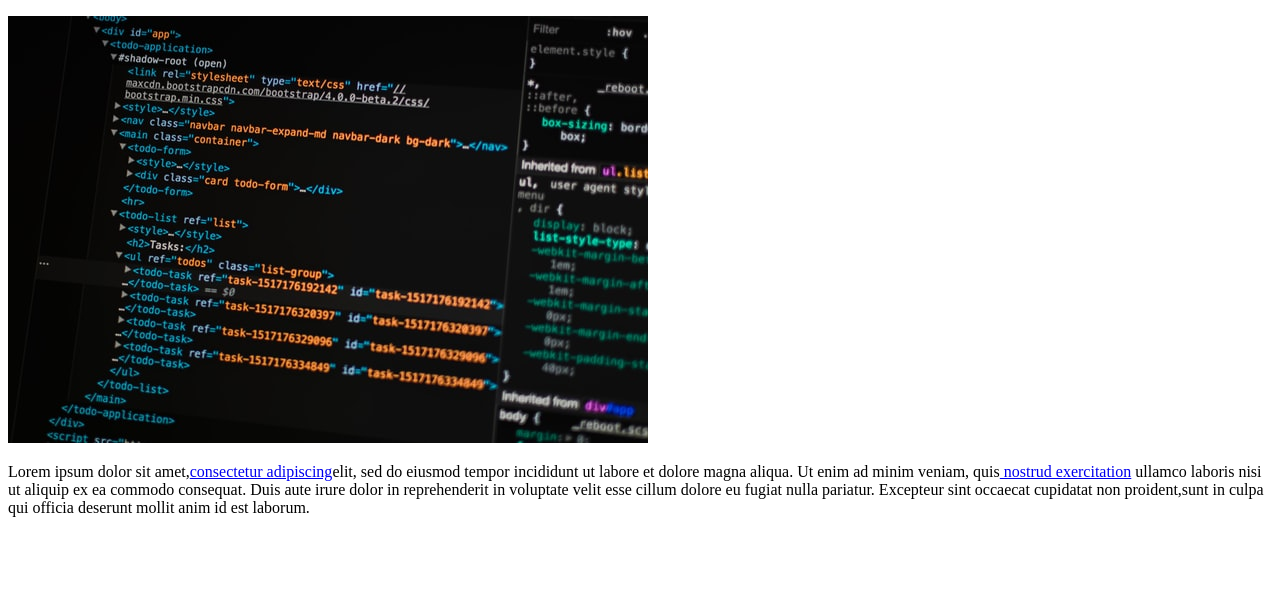
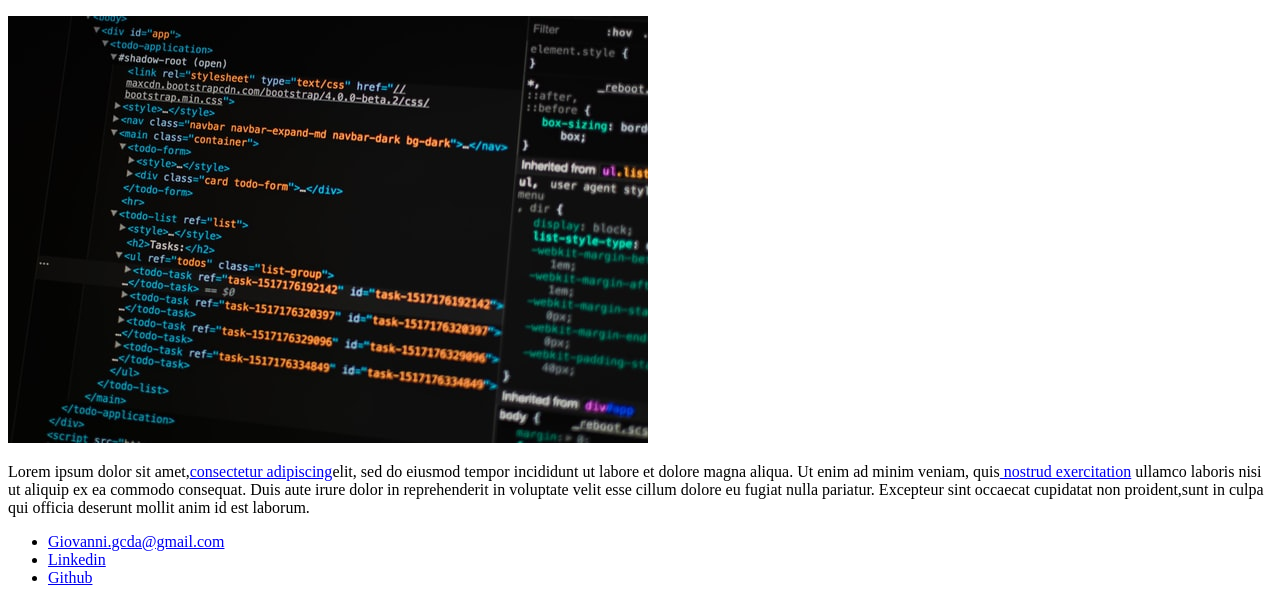
Before and after one commit to Gclayton0207/BootCamp-Santander-FullStack, a plain HTML site: page Modulo-II/HTML/index.html in a window 1280 px wide. Shown: the part 267-870 px from the top of the page. Before the commit the page ends 800 px from the top, so only its background shows below. Drawn offline with Linux system fonts and the light colour scheme.

Commit message:
finalizando HTML

```diff
--- a/Modulo-II/HTML/index.html
+++ b/Modulo-II/HTML/index.html
@@ -25,6 +25,19 @@
           irure dolor in reprehenderit in voluptate velit esse cillum dolore eu fugiat nulla pariatur. Excepteur sint occaecat cupidatat non proident,sunt in culpa qui officia deserunt mollit anim id est laborum.</p>
       </article>
     </section>
-    <footer></footer>
+    <footer>
+        <ul>
+            <li>
+                <a href="mailto: giovanni.gcda@gmail.com" target="_blank">Giovanni.gcda@gmail.com</a>
+
+            </li>
+            <li>
+                <a href="https://www.linkedin.com/in/giovanni-clayton/" target="_blank">Linkedin</a>
+            </li>
+            <li>
+                <a href="https://github.com/Gclayton0207" target="_blank">Github</a>
+            </li>
+        </ul>
+    </footer>
   </body>
 </html>
```
